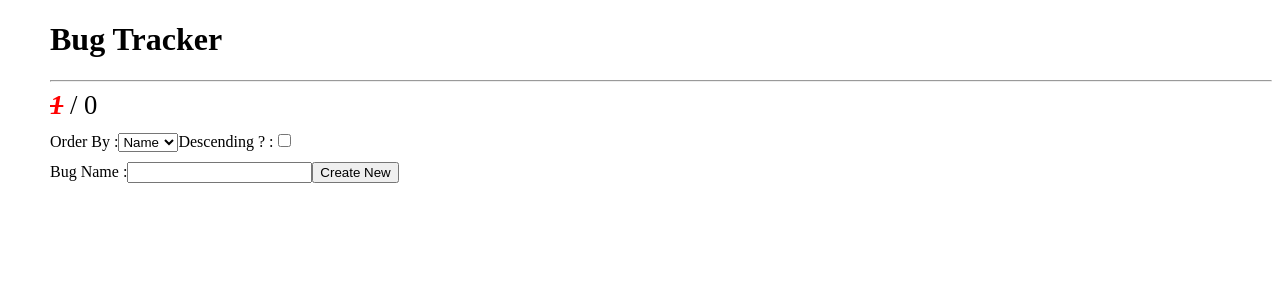
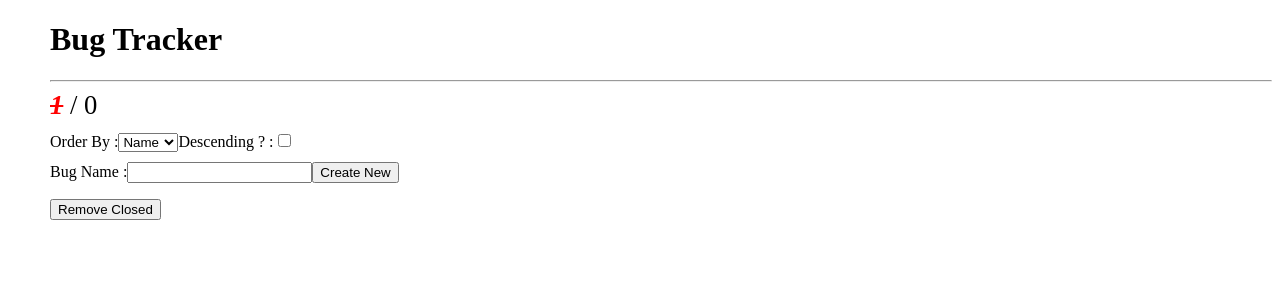
Before and after one commit to tkmagesh/Cisco-Angular4-Jan-2018, an Angular app in the folder bug-tracker-app/: page / in a window 1280 px wide. Shown: the top 300 px of the page. Built offline with nearby package versions, Linux system fonts and the light colour scheme.

Commit message:
adding missing html

```diff
--- a/bug-tracker-app/src/app/bugTracker/bugTracker.component.html
+++ b/bug-tracker-app/src/app/bugTracker/bugTracker.component.html
@@ -28,4 +28,5 @@
 			<div class="datetime">[Created At]</div>
 		</li>
 	</ol>
+	<input type="button" value="Remove Closed">
 </section>
```
